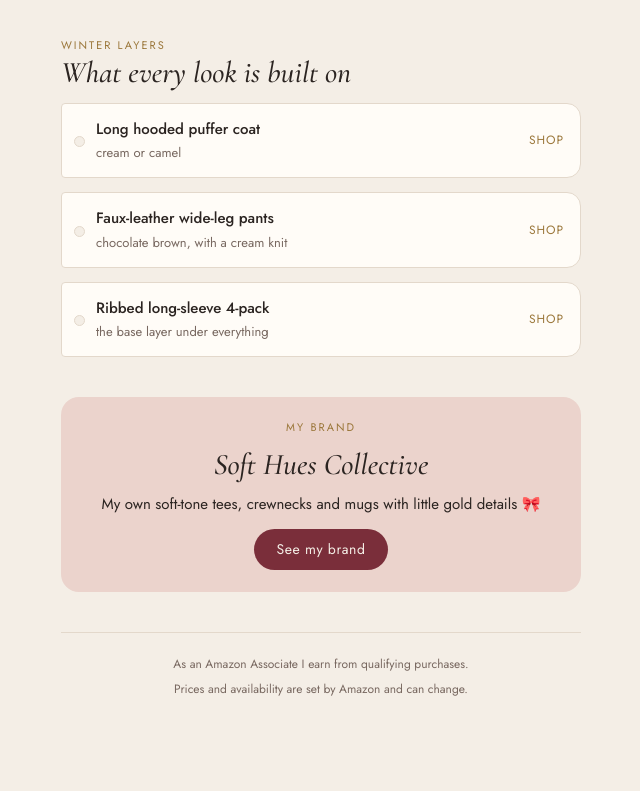
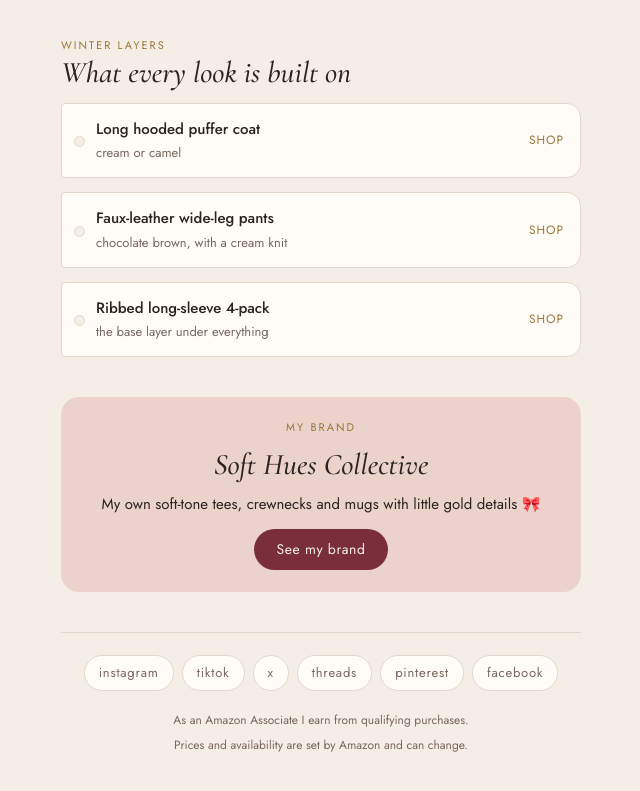
Before and after one commit to kiaralinhreyes/kiaralinhreyes.github.io, a plain HTML site: page index.html in a window 1280 px wide. Shown: the part 2218-3009 px from the top of the page, without its empty margins (319-959 px from the left). Before the commit the page ends 2980 px from the top, so only its background shows below. Drawn offline with nearby package versions, Linux system fonts and the light colour scheme.

Commit message:
Add social links (Instagram, TikTok, X, Threads, Pinterest, Facebook) to footer
Co-Authored-By: Claude Sonnet 5.5 <noreply@anthropic.com>

```diff
--- a/index.html
+++ b/index.html
@@ -103,6 +103,7 @@ h2 { font-family: var(--display); font-style: italic; font-weight: 500; font-siz
 
 footer { text-align: center; color: var(--soft); font-size: 12px; display: flex; flex-direction: column; gap: 6px; border-top: 1px solid var(--line); padding-top: 22px; }
 footer p { margin: 0; }
+.socials{display:flex;flex-wrap:wrap;justify-content:center;gap:8px;margin:0 0 14px}.socials a{padding:7px 14px;border:1px solid var(--line);border-radius:999px;color:inherit;text-decoration:none;font-size:13px}.socials a:focus-visible{outline:2px solid currentColor;outline-offset:2px}
 </style>
 </head>
 <body>
@@ -242,7 +243,7 @@ footer p { margin: 0; }
     <a class="btn" href="https://www.tiktok.com/@softhuescollective" target="_blank" rel="noopener">See my brand</a>
   </section>
 
-  <footer>
+  <footer><nav class="socials" aria-label="Follow along"><a href="https://www.instagram.com/kiaralinhreyes/" target="_blank" rel="noopener">Instagram</a><a href="https://www.tiktok.com/@kiaralinhreyes" target="_blank" rel="noopener">TikTok</a><a href="https://x.com/kiaralinhreyes" target="_blank" rel="noopener">X</a><a href="https://www.threads.com/@kiaralinhreyes" target="_blank" rel="noopener">Threads</a><a href="https://www.pinterest.com/kiaralinhreyes/" target="_blank" rel="noopener">Pinterest</a><a href="https://www.facebook.com/1445558191979469" target="_blank" rel="noopener">Facebook</a></nav>
     <p>As an Amazon Associate I earn from qualifying purchases.</p>
     <p>Prices and availability are set by Amazon and can change.</p>
   </footer>
```
